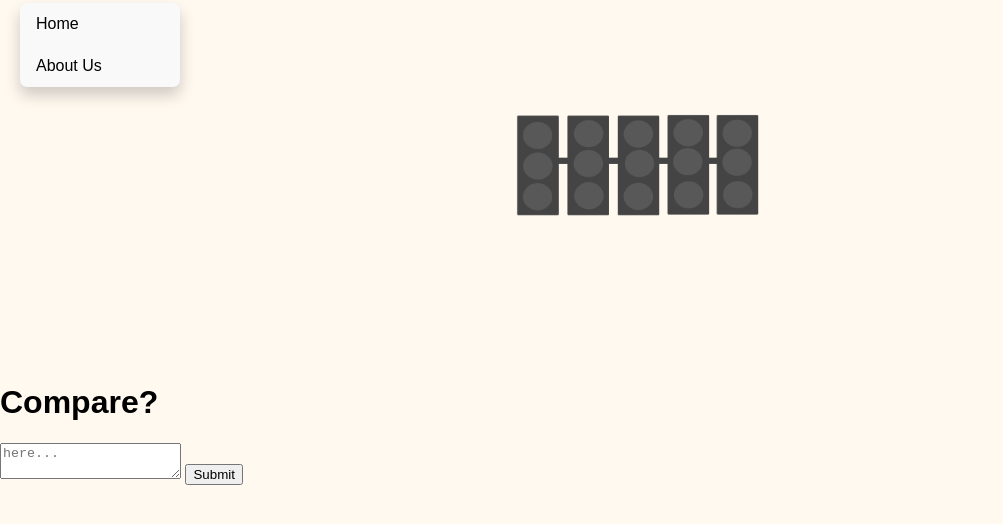
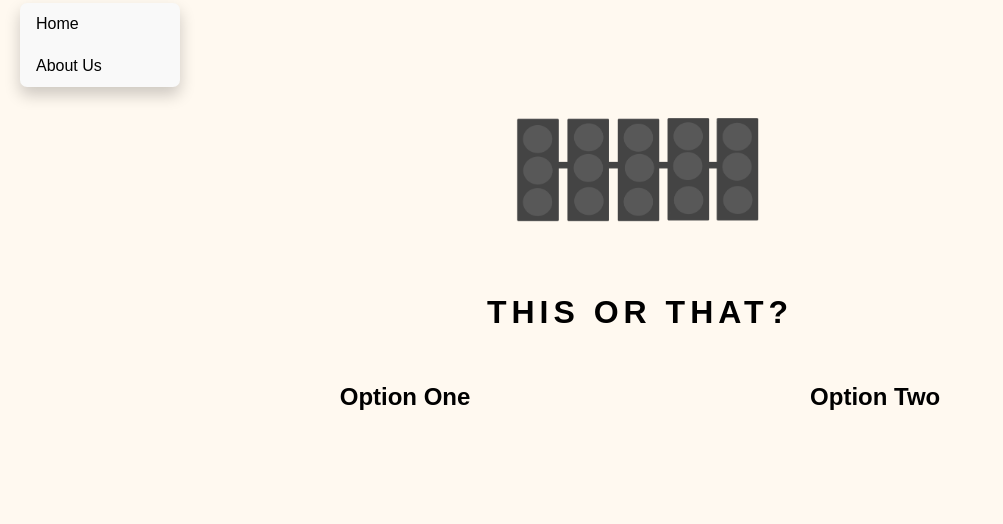
Before and after one commit to dieuanhn/ap-proj, a plain HTML site: page index.html in a window 1280 px wide. Shown: the part 86-610 px from the top of the page, without its empty margins (0-1003 px from the left). Drawn offline with Linux system fonts and the light colour scheme.

Commit message:
new idea

```diff
--- a/index.html
+++ b/index.html
@@ -23,20 +23,17 @@
     <div class="lights-header">
       <img class="lights" src="lights.png">
     </div>
-    <div class="searcharea">
-      <h1 class="search-heading">Compare?</h1>
-      <form id="search-form" class="searchbar">
-        <textarea
-        name= "search-area"
-        id="search-area"
-        class="search-area"
-        placeholder="here..."></textarea>
-        <input type="submit" class="submit-button">
-      </form>
-      <section class="result-grid">
-      </section>
+    </body>
+    <div class="main-header">
+      <h1 class="header">THIS OR THAT?</h1>
     </div>
+    <div class="options">
+      <h2 class="optionone-title">Option One</h2>
+      <h2 class="optiontwo-title">Option Two</h2>
+    </div>
+    <div class="progress-bar">
 
+    </div>
 
     <script src="index.js"></script>
 </body>
--- a/style.scss
+++ b/style.scss
@@ -84,5 +84,20 @@ body {
 }
 .lights {
   width: 300px;
-  height: 360px;
+  height: 370px;
 }
+
+.main-header {
+  display: flex;
+  align-items: center;
+  justify-content: center;
+  margin-top: -100px;
+  letter-spacing: 5px;
+}
+
+.options {
+  display: flex;
+  flex-direction: row;
+  justify-content: space-evenly;
+  margin-top: 10px;
+}
```
Also changed, not shown: style.css, 1 other file.
